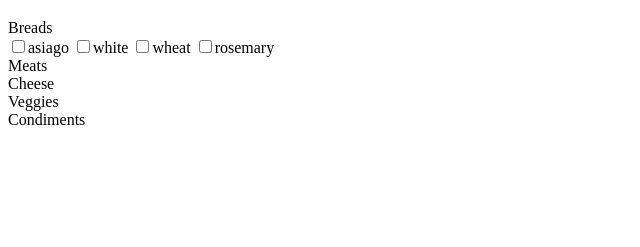
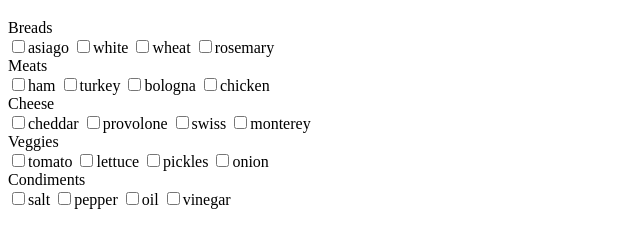
Before and after one commit to matthewaustinbell/sandwich_maker, a plain HTML site: page index.html in a window 1280 px wide. Shown: the part 61-308 px from the top of the page, without its empty margins (0-640 px from the left). Drawn offline with Linux system fonts and the light colour scheme.

Commit message:
added objects in html

```diff
--- a/index.html
+++ b/index.html
@@ -19,9 +19,29 @@
     <input class ='checkBoxes' type="checkbox"  id="bread_rosemary" name="subscribe" >rosemary
 
     <div>Meats </div>
+    <input class ='checkBoxes' type="checkbox"  id="meats_ham" name="subscribe" >ham
+    <input class ='checkBoxes' type="checkbox"  id="meats_turkey" name="subscribe" >turkey
+    <input class ='checkBoxes' type="checkbox"  id="meats_bologna" name="subscribe" >bologna
+    <input class ='checkBoxes' type="checkbox"  id="meats_chicken" name="subscribe" >chicken
+
     <div>Cheese</div>
+    <input class ='checkBoxes' type="checkbox"  id="cheese_cheddar" name="subscribe" >cheddar
+    <input class ='checkBoxes' type="checkbox"  id="cheese_provolone" name="subscribe" >provolone
+    <input class ='checkBoxes' type="checkbox"  id="cheese_swiss" name="subscribe" >swiss
+    <input class ='checkBoxes' type="checkbox"  id="cheese_monterey" name="subscribe" >monterey
+
     <div>Veggies</div>
+    <input class ='checkBoxes' type="checkbox"  id="Veggies_tomato" name="subscribe" >tomato
+    <input class ='checkBoxes' type="checkbox"  id="Veggies_lettuce" name="subscribe" >lettuce
+    <input class ='checkBoxes' type="checkbox"  id="Veggies_pickles" name="subscribe" >pickles
+    <input class ='checkBoxes' type="checkbox"  id="Veggies_onion" name="subscribe" >onion
+
     <div>Condiments</div>
+    <input class ='checkBoxes' type="checkbox"  id="Condiments_salt" name="subscribe" >salt
+    <input class ='checkBoxes' type="checkbox"  id="Condiments_pepper" name="subscribe" >pepper
+    <input class ='checkBoxes' type="checkbox"  id="Condiments_oil" name="subscribe" >oil
+    <input class ='checkBoxes' type="checkbox"  id="Condiments_vinegar" name="subscribe" >vinegar
+
 </div>
     <script type="module" src="./js/main.js"></script>
 </body>
--- a/js/helpers/util.js
+++ b/js/helpers/util.js
@@ -2,8 +2,8 @@ import eventListeners from './eventhandlers.js'
 
 
 
-const init = () =>{
-    eventListeners.addCheckEventListener();
+const init = () =>{                    // declared init variable to in initialize eventListeners.addCheckEventListeners
+    eventListeners.addCheckEventListener(); // within this function addCheckEventListener function is called
 };
 
 export default { init };
--- a/js/main.js
+++ b/js/main.js
@@ -1,6 +1,6 @@
-import util from './helpers/util.js';
+import util from './helpers/util.js'; //brings in the util module
 
 
 
 
-util.init();
+util.init(); //initializes util
```
Also changed, not shown: js/components/cheese.js (+14 -0 lines), js/helpers/eventhandlers.js (+1 -8 lines).
